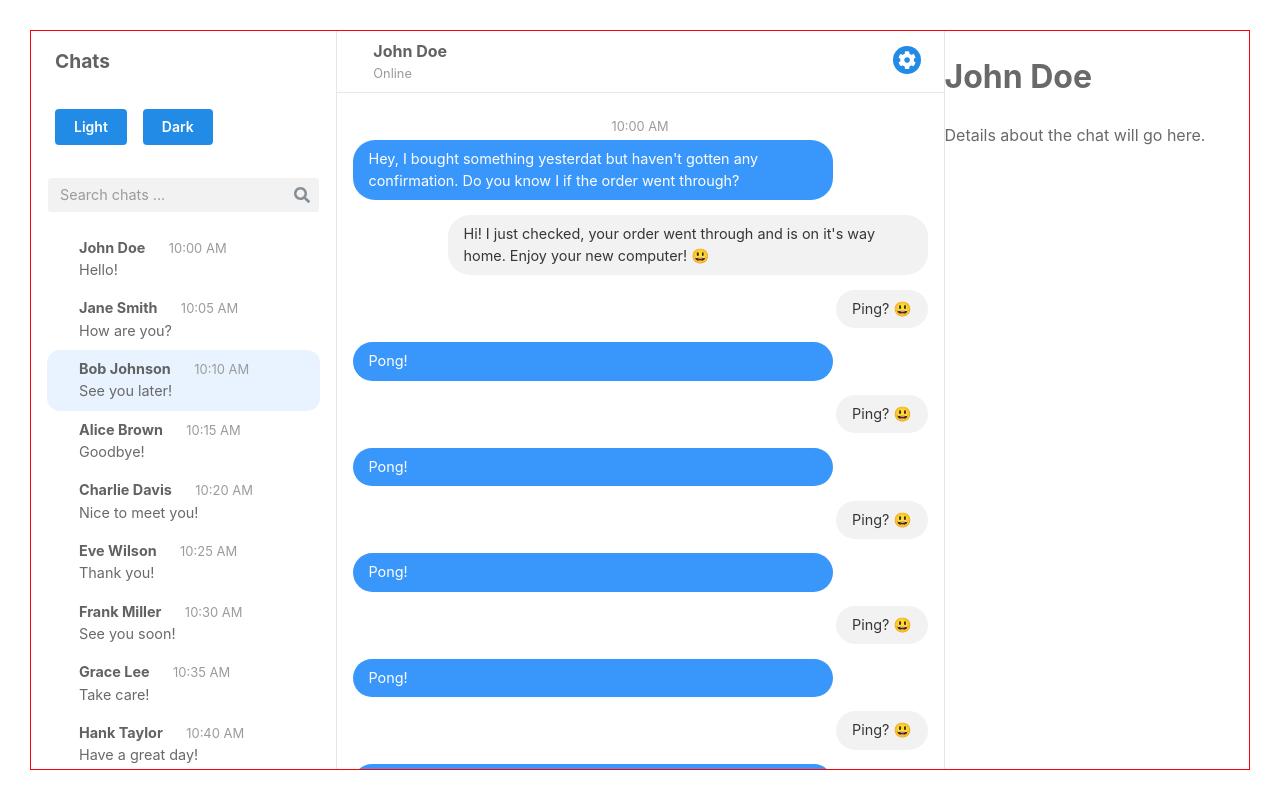
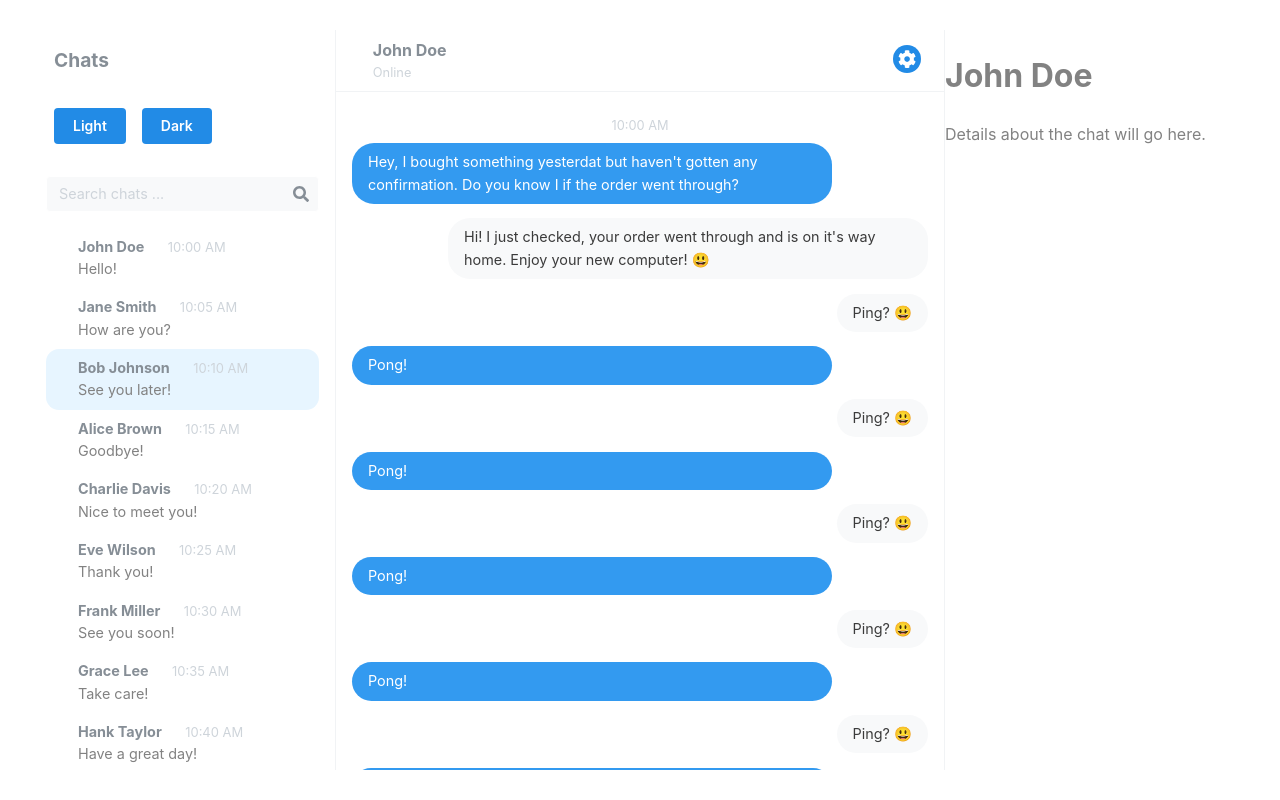
Before and after one commit to dmorozov/react-chat-template, a React (Vite) app: page / in a window 1280 px wide. Built offline with nearby package versions, Linux system fonts and the light colour scheme.

Commit message:
replace color vars with mantine

```diff
--- a/src/components/Chats/ChatMessages.module.css
+++ b/src/components/Chats/ChatMessages.module.css
@@ -5,19 +5,19 @@
   width: 100%;
 }
 .chat__wrapper {
-  background-color: var(--bg-page);
+  background-color: light-dark(
+    var(--mantine-color-white),
+    var(--mantine-color-dark-7)
+  ); /* --bg-page */
   height: 100%;
   width: 100%;
-  border-left: 1px solid var(--border-color);
-  border-right: 1px solid var(--border-color);
+  border-left: 1px solid light-dark(var(--mantine-color-gray-1), var(--mantine-color-dark-3)); /* --border-color */
+  border-right: 1px solid light-dark(var(--mantine-color-gray-1), var(--mantine-color-dark-3)); /* --border-color */
   overflow: hidden;
   position: relative;
   display: flex;
   flex-direction: column;
   justify-content: space-between;
-
-  padding-bottom: 0.5rem !important;
-  padding-top: 0.5rem !important;
 }
 @media screen and (max-width: 767px) {
   .chat__wrapper {
@@ -25,22 +25,18 @@
     border-right: none;
   }
 }
-@media (min-width: 768px) {
-  .chat__wrapper {
-    padding-bottom: 1rem !important;
-  }
-}
 
 .chat__messaging {
   width: 100%;
-  border-bottom: 1px solid var(--border-color);
+  border-bottom: 1px solid light-dark(var(--mantine-color-gray-1), var(--mantine-color-dark-3)); /* --border-color */
   display: flex;
   justify-content: space-between;
   align-items: center;
-
+  background-color: light-dark(var(--mantine-color-white), var(--mantine-color-dark-8));
   padding-left: 1.5rem !important;
   padding-right: 0.5rem !important;
   padding-bottom: 0.5rem !important;
+  padding-top: 0.5rem !important;
 }
 
 .chat__previous {
@@ -52,7 +48,10 @@
   align-items: center;
   font-size: 1.7rem;
   cursor: pointer;
-  color: var(--colour-primary);
+  color: light-dark(
+    var(--mantine-primary-color-5),
+    var(--mantine-primary-color-6)
+  ); /* --colour-primary */
 }
 
 @media (min-width: 768px) {
@@ -92,7 +91,10 @@
 
 .chat_member__name {
   font-weight: bold;
-  color: var(--colour-text-darker);
+  color: light-dark(
+    var(--mantine-color-gray-6),
+    var(--mantine-color-gray-3)
+  ); /* --colour-text-darker */
   margin-top: auto;
   white-space: nowrap;
   word-break: break-all;
@@ -106,7 +108,10 @@
   }
 }
 .chat_member__status {
-  color: var(--colour-text-lighter);
+  color: light-dark(
+    var(--mantine-color-gray-4),
+    var(--mantine-color-gray-5)
+  ); /* --colour-text-lighter */
   font-size: 0.8rem;
 }
 
@@ -114,7 +119,10 @@
   font-size: 5px;
   height: 2rem;
   min-width: 2rem;
-  color: var(--colour-primary);
+  color: light-dark(
+    var(--mantine-primary-color-5),
+    var(--mantine-primary-color-6)
+  ); /* --colour-primary */
   display: flex;
   justify-content: center;
   align-items: center;
@@ -134,13 +142,19 @@
   justify-content: center;
   align-items: center;
   border-radius: 50%;
-  background-color: var(--bg-page);
+  background-color: light-dark(
+    var(--mantine-color-white),
+    var(--mantine-color-dark-7)
+  ); /* --bg-page*/
 }
 .chat__actions li + li {
   margin-left: 0.3rem;
 }
 .chat__actions li:hover {
-  background-color: var(--colour-primary-lightest);
+  background-color: light-dark(
+    var(--mantine-primary-color-0),
+    var(--mantine-primary-color-9)
+  ); /* --colour-primary-lightest */
 }
 
 .chat__content {
@@ -177,10 +191,16 @@
 }
 .chat__bubble {
   position: relative;
-  color: var(--colour-text-darkest);
+  color: light-dark(
+    var(--mantine-color-dark-5),
+    var(--mantine-color-gray-1)
+  ); /* --colour-text-darkest */
   padding: 0.5rem 1rem;
   border-radius: 22px;
-  background-color: var(--bg-page);
+  background-color: light-dark(
+    var(--mantine-color-white),
+    var(--mantine-color-dark-7)
+  ); /* --bg-page*/
   max-width: 30rem;
   font-size: 0.9rem;
   overflow: hidden;
@@ -190,18 +210,27 @@
 .chat__bubble__you {
   margin-right: 2rem;
   color: white;
-  background-color: var(--chat-bubble-you);
+  background-color: light-dark(
+    var(--mantine-primary-color-5),
+    var(--mantine-primary-color-6)
+  ); /* --chat-bubble-you */
 }
 .chat__bubble__me {
   margin-left: 2rem;
-  background-color: var(--chat-bubble-me);
+  background-color: light-dark(
+    var(--mantine-color-gray-0),
+    var(--mantine-color-dark-5)
+  ); /* --chat-bubble-me */
   align-self: flex-end;
 }
 .chat__time {
   font-size: 0.8rem;
-  color: var(--colour-text-lighter);
+  color: light-dark(
+    var(--mantine-color-gray-4),
+    var(--mantine-color-gray-5)
+  ); /* --colour-text-lighter */
   align-self: center;
-  padding-bottom: 0.2rem;
+  padding-bottom: 0.5rem;
 }
 
 .chat__send_container {
@@ -211,6 +240,8 @@
   padding-left: 0.5rem !important;
   padding-right: 0.5rem !important;
   padding-top: 0.25rem !important;
+  padding-bottom: 0.5rem !important;
+  background-color: light-dark(var(--mantine-color-white), var(--mantine-color-dark-8));
 }
 
 @media (min-width: 768px) {
@@ -218,6 +249,7 @@
     padding-left: 1rem !important;
     padding-right: 1rem !important;
     padding-top: 1rem !important;
+    padding-bottom: 1rem !important;
   }
 }
 
@@ -229,17 +261,26 @@
 }
 .custom_form__search_wrapper input::-moz-placeholder,
 .custom_form__send_wrapper input::-moz-placeholder {
-  color: var(--colour-text-lighter);
+  color: light-dark(
+    var(--mantine-color-gray-4),
+    var(--mantine-color-gray-5)
+  ); /* --colour-text-lighter */
   font-size: 0.9rem;
 }
 .custom_form__search_wrapper input:-ms-input-placeholder,
 .custom_form__send_wrapper input:-ms-input-placeholder {
-  color: var(--colour-text-lighter);
+  color: light-dark(
+    var(--mantine-color-gray-4),
+    var(--mantine-color-gray-5)
+  ); /* --colour-text-lighter */
   font-size: 0.9rem;
 }
 .custom_form__search_wrapper input::placeholder,
 .custom_form__send_wrapper input::placeholder {
-  color: var(--colour-text-lighter);
+  color: light-dark(
+    var(--mantine-color-gray-4),
+    var(--mantine-color-gray-5)
+  ); /* --colour-text-lighter */
   font-size: 0.9rem;
 }
 .custom_form__search_wrapper input:focus,
@@ -253,14 +294,20 @@
   padding-left: 3.25rem;
   padding-top: 1.5rem;
   padding-bottom: 1.5rem;
-  background-color: var(--send-form-bg-colour);
+  background-color: light-dark(
+    var(--mantine-color-gray-0),
+    var(--mantine-color-dark-7)
+  ); /* --send-form-bg-colour */
   border: none;
 }
 
 .custom_form__send_wrapper input:focus {
-  background-color: var(--send-form-bg-colour);
+  background-color: light-dark(
+    var(--mantine-color-gray-0),
+    var(--mantine-color-dark-7)
+  ); /* --send-form-bg-colour */
   border-color: transparent;
-  color: var(--colour-text);
+  color: light-dark(var(--mantine-color-dark-2), var(--mantine-color-dark-0)); /* --colour-text */
 }
 
 .custom_form__send_img {
@@ -286,9 +333,12 @@
   display: flex;
   justify-content: center;
   align-items: center;
-  background-color: var(--colour-primary);
+  background-color: light-dark(
+    var(--mantine-primary-color-5),
+    var(--mantine-primary-color-6)
+  ); /* --colour-primary */
   border-radius: 50%;
-  box-shadow: 0 3px 3px var(--send-btn-box-shadow-colour);
+  box-shadow: 0 3px 3px light-dark(var(--mantine-primary-color-2), var(--mantine-color-gray-7)); /* --send-btn-box-shadow-colour */
   border: none;
   outline: none;
   text-align: center;
@@ -302,7 +352,10 @@
   border: none;
 }
 .custom_form__send_submit:hover {
-  background-color: var(--colour-primary-darker);
+  background-color: light-dark(
+    var(--mantine-primary-color-5),
+    var(--mantine-primary-color-4)
+  ); /* --colour-primary-darker */
 }
 
 .custom_form__send_submit:active {
--- a/src/components/Chats/Chats.module.css
+++ b/src/components/Chats/Chats.module.css
@@ -8,10 +8,12 @@ border-color: light-dark(var(--mantine-color-gray-3), var(--mantine-color-dark-4
 .chatsContainer {
   height: 100% !important;
   width: 100%;
-  border: 1px solid red;
   overflow: hidden;
-  background-color: var(--bg-page);
-  color: var(--colour-text);
+  background-color: light-dark(
+    var(--mantine-color-white),
+    var(--mantine-color-dark-7)
+  ); /* --bg-page*/
+  color: light-dark(var(--mantine-color-dark-2), var(--mantine-color-dark-0)); /* --colour-text */
 }
 
 .chatsGrid {
@@ -35,6 +37,7 @@ border-color: light-dark(var(--mantine-color-gray-3), var(--mantine-color-dark-4
   display: flex;
   flex-direction: column;
   justify-content: space-between;
+  background-color: light-dark(var(--mantine-color-white), var(--mantine-color-dark-8));
 }
 
 @media (min-width: 768px) {
@@ -57,7 +60,10 @@ border-color: light-dark(var(--mantine-color-gray-3), var(--mantine-color-dark-4
 }
 
 .messages_page__title {
-  color: var(--colour-text-darker);
+  color: light-dark(
+    var(--mantine-color-gray-6),
+    var(--mantine-color-gray-3)
+  ); /* --colour-text-darker */
   font-weight: bold;
   font-size: 1.2rem;
 }
@@ -82,17 +88,26 @@ border-color: light-dark(var(--mantine-color-gray-3), var(--mantine-color-dark-4
 }
 .custom_form__search_wrapper input::-moz-placeholder,
 .custom_form__send_wrapper input::-moz-placeholder {
-  color: var(--colour-text-lighter);
+  color: light-dark(
+    var(--mantine-color-gray-4),
+    var(--mantine-color-gray-5)
+  ); /* --colour-text-lighter */
   font-size: 0.9rem;
 }
 .custom_form__search_wrapper input:-ms-input-placeholder,
 .custom_form__send_wrapper input:-ms-input-placeholder {
-  color: var(--colour-text-lighter);
+  color: light-dark(
+    var(--mantine-color-gray-4),
+    var(--mantine-color-gray-5)
+  ); /* --colour-text-lighter */
   font-size: 0.9rem;
 }
 .custom_form__search_wrapper input::placeholder,
 .custom_form__send_wrapper input::placeholder {
-  color: var(--colour-text-lighter);
+  color: light-dark(
+    var(--mantine-color-gray-4),
+    var(--mantine-color-gray-5)
+  ); /* --colour-text-lighter */
   font-size: 0.9rem;
 }
 .custom_form__search_wrapper input:focus,
@@ -100,68 +115,100 @@ border-color: light-dark(var(--mantine-color-gray-3), var(--mantine-color-dark-4
   outline: none;
   box-shadow: none;
 }
-.custom_form__search_wrapper input {
+.custom_form__search_wrapper input,
+.custom_form__send_wrapper input {
   padding-right: 3rem;
-  background-color: var(--search-form-bg-colour);
-  border: 1px solid var(--bg-page);
+  background-color: light-dark(
+    var(--mantine-color-gray-0),
+    var(--mantine-color-dark-6)
+  ); /* --search-form-bg-colour */
+  border: 1px solid light-dark(var(--mantine-color-white), var(--mantine-color-dark-7)); /* --bg-page*/
 }
-.custom_form__search_wrapper input:-moz-placeholder-shown {
-  background-color: var(--search-form-bg-colour);
-  border: 1px solid var(--bg-page);
+.custom_form__search_wrapper input:-moz-placeholder-shown,
+.custom_form__send_wrapper input:-moz-placeholder-shown {
+  background-color: light-dark(
+    var(--mantine-color-gray-0),
+    var(--mantine-color-dark-6)
+  ); /* --search-form-bg-colour */
+  border: 1px solid light-dark(var(--mantine-color-white), var(--mantine-color-dark-7)); /* --bg-page*/
 }
-.custom_form__search_wrapper input:-ms-input-placeholder {
-  background-color: var(--search-form-bg-colour);
-  border: 1px solid var(--bg-page);
+.custom_form__search_wrapper
+  input:-ms-input-placeholder
+  .custom_form__send_wrapper
+  input:-ms-input-placeholder {
+  background-color: light-dark(
+    var(--mantine-color-gray-0),
+    var(--mantine-color-dark-6)
+  ); /* --search-form-bg-colour */
+  border: 1px solid light-dark(var(--mantine-color-white), var(--mantine-color-dark-7)); /* --bg-page*/
 }
-.custom_form__search_wrapper input:placeholder-shown {
-  background-color: var(--search-form-bg-colour);
-  border: 1px solid var(--bg-page);
+.custom_form__search_wrapper input:placeholder-shown,
+.custom_form__send_wrapper input:placeholder-shown {
+  background-color: light-dark(
+    var(--mantine-color-gray-0),
+    var(--mantine-color-dark-6)
+  ); /* --search-form-bg-colour */
+  border: 1px solid light-dark(var(--mantine-color-white), var(--mantine-color-dark-7)); /* --bg-page*/
 }
-.custom_form__search_wrapper input:focus {
-  background-color: var(--bg-page);
-  border-color: var(--border-color);
-  color: var(--colour-text);
-}
-.custom_form__send_wrapper input {
-  padding-right: 6rem;
-  padding-left: 3.25rem;
-  background-color: var(--send-form-bg-colour);
-  border: none;
-}
+.custom_form__search_wrapper input:focus,
 .custom_form__send_wrapper input:focus {
-  background-color: var(--send-form-bg-colour);
-  border-color: transparent;
-  color: var(--colour-text);
+  background-color: light-dark(
+    var(--mantine-color-white),
+    var(--mantine-color-dark-7)
+  ); /* --bg-page*/
+  border-color: light-dark(
+    var(--mantine-color-gray-1),
+    var(--mantine-color-dark-3)
+  ); /* --border-color */
+  color: light-dark(var(--mantine-color-dark-2), var(--mantine-color-dark-0)); /* --colour-text */
 }
 
 .messaging_member {
   border-radius: 13px;
 }
 .messaging_member:hover {
-  background-color: var(--bg-page-darker);
+  background-color: light-dark(
+    var(--mantine-color-gray-2),
+    var(--mantine-color-dark-4)
+  ); /* --bg-page-darker*/
 }
 .messaging_member__new .messaging_member__name {
-  color: var(--colour-text-darker);
+  color: light-dark(
+    var(--mantine-color-gray-6),
+    var(--mantine-color-gray-3)
+  ); /* --colour-text-darker */
 }
 .messaging_member__new .messaging_member__message {
-  color: var(--colour-text-darker);
+  color: light-dark(
+    var(--mantine-color-gray-6),
+    var(--mantine-color-gray-3)
+  ); /* --colour-text-darker */
   font-weight: bold;
 }
-.messaging_member__online .user_status {
-  background-color: var(--colour-third-lighter);
-}
 .messaging_member__active {
-  background-color: var(--colour-primary-lightest);
+  background-color: light-dark(
+    var(--mantine-primary-color-0),
+    var(--mantine-primary-color-9)
+  ); /* --colour-primary-lightest */
 }
 .messaging_member__active:hover {
-  background-color: var(--colour-primary-lightest);
+  background-color: light-dark(
+    var(--mantine-primary-color-0),
+    var(--mantine-primary-color-9)
+  ); /* --colour-primary-lightest */
 }
 @media screen and (max-width: 767px) {
   .messaging_member__active {
-    background-color: var(--bg-page);
+    background-color: light-dark(
+      var(--mantine-color-white),
+      var(--mantine-color-dark-7)
+    ); /* --bg-page*/
   }
   .messaging_member__active:hover {
-    background-color: var(--bg-page-darker);
+    background-color: light-dark(
+      var(--mantine-color-gray-2),
+      var(--mantine-color-dark-4)
+    ); /* --bg-page-darker*/
   }
 }
 .messaging_member__wrapper {
@@ -169,24 +216,11 @@ border-color: light-dark(var(--mantine-color-gray-3), var(--mantine-color-dark-4
   padding: 0.5rem 1rem;
   border-radius: 13px;
   display: grid;
-  /* grid-template-columns: 4rem 4fr;
-  grid-template-rows: 2rem 2rem; */
   -moz-column-gap: 1rem;
   column-gap: 1rem;
   grid-template-areas: 'avatar     name' 'avatar     message';
 }
-/* @media screen and (max-width: 1199px) {
-  .messaging_member__wrapper {
-    grid-template-columns: 3.5rem 1fr;
-    grid-template-rows: 1.75rem 1.75rem;
-  }
-}
-@media screen and (max-width: 991px) {
-  .messaging_member__wrapper {
-    grid-template-columns: 3.2rem 1fr;
-    grid-template-rows: 1.75rem 1.75rem;
-  }
-} */
+
 .messaging_member__avatar {
   grid-area: avatar;
   position: relative;
@@ -198,7 +232,10 @@ border-color: light-dark(var(--mantine-color-gray-3), var(--mantine-color-dark-4
 .messaging_member__name {
   font-weight: bold;
   grid-area: name;
-  color: var(--colour-text-darker);
+  color: light-dark(
+    var(--mantine-color-gray-6),
+    var(--mantine-color-gray-3)
+  ); /* --colour-text-darker */
   margin-top: auto;
   font-size: 0.9rem;
 }
@@ -206,7 +243,10 @@ border-color: light-dark(var(--mantine-color-gray-3), var(--mantine-color-dark-4
   margin-left: 20px;
   font-weight: lighter;
   font-size: 0.9em;
-  color: var(--colour-text-lighter);
+  color: light-dark(
+    var(--mantine-color-gray-4),
+    var(--mantine-color-gray-5)
+  ); /* --colour-text-lighter */
 }
 .messaging_member__message {
   grid-area: message;
@@ -218,7 +258,7 @@ border-color: light-dark(var(--mantine-color-gray-3), var(--mantine-color-dark-4
 }
 .messages_page__footer {
   grid-area: footer;
-  border-top: 1px solid var(--border-color);
+  border-top: 1px solid light-dark(var(--mantine-color-gray-1), var(--mantine-color-dark-3)); /* --border-color */
   padding: 10px;
   text-align: center;
 }
```
Also changed, not shown: src/components/Chats/chat.common.css (+1 -46 lines).
